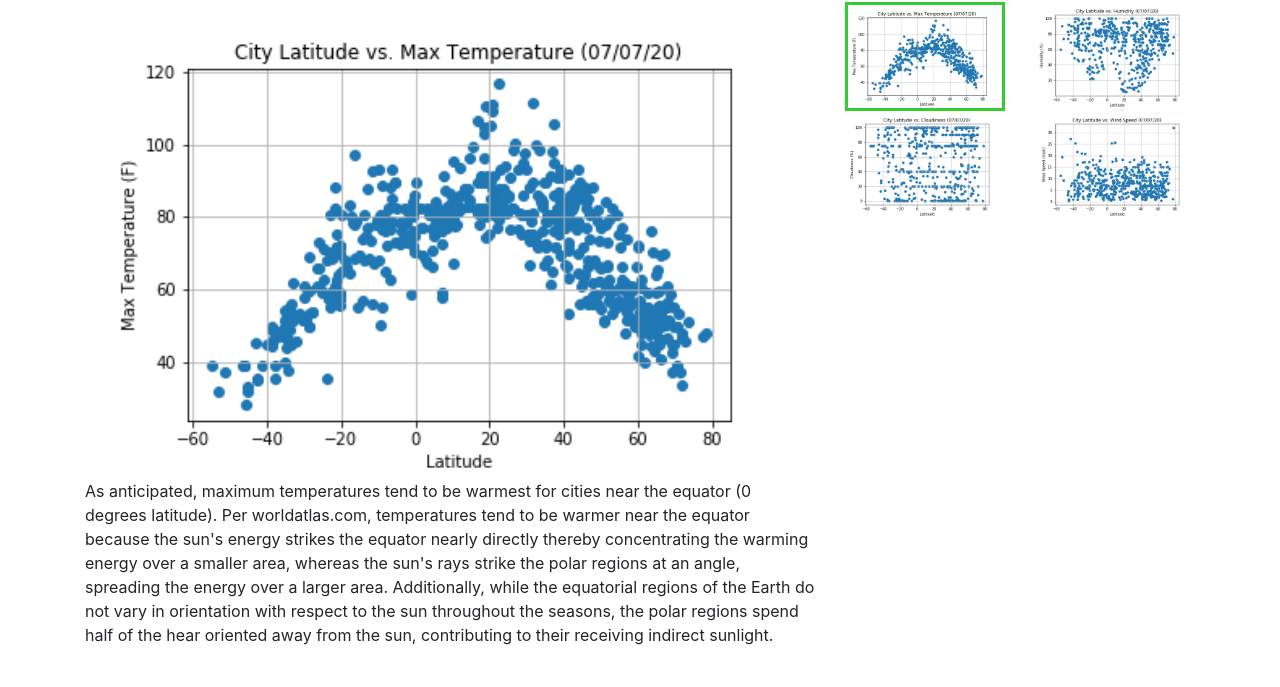
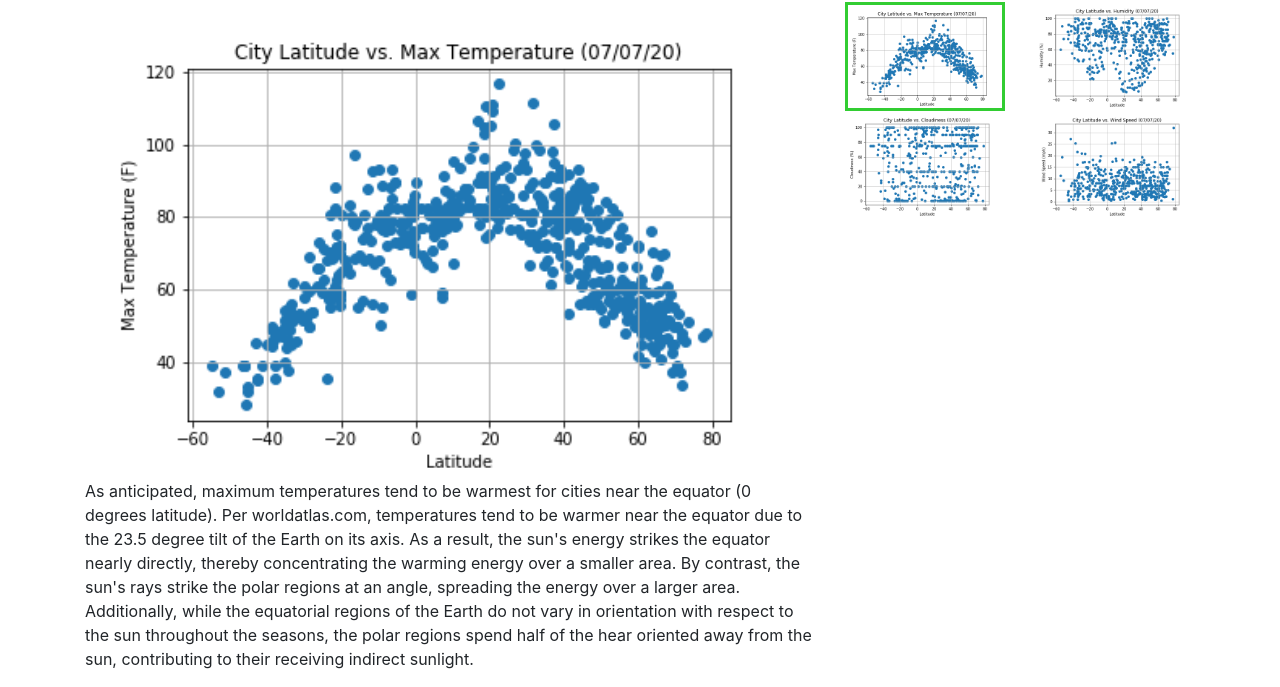
Before and after one commit to jgabunilas/Web-Design-Challenge, a plain HTML site: page WebVisualizations/temperature.html in a window 1280 px wide. Shown: the part 125-812 px from the top of the page. Drawn offline with nearby package versions, Linux system fonts and the light colour scheme.

Commit message:
Update temperature.html
Minor text updates

```diff
--- a/WebVisualizations/temperature.html
+++ b/WebVisualizations/temperature.html
@@ -50,7 +50,7 @@ By Jason Gabunilas -->
 
                         <img class='col-lg-12 id='landing-img' src='images/Fig1_Lat_v_Temp.png'>
                         <p>
-                                As anticipated, maximum temperatures tend to be warmest for cities near the equator (0 degrees latitude). Per worldatlas.com, temperatures tend to be warmer near the equator because the sun's energy strikes the equator nearly directly thereby concentrating the warming energy over a smaller area, whereas the sun's rays strike the polar regions at an angle, spreading the energy over a larger area. Additionally, while the equatorial regions of the Earth do not vary in orientation with respect to the sun throughout the seasons, the polar regions spend half of the hear oriented away from the sun, contributing to their receiving indirect sunlight.
+                                As anticipated, maximum temperatures tend to be warmest for cities near the equator (0 degrees latitude). Per worldatlas.com, temperatures tend to be warmer near the equator due to the 23.5 degree tilt of the Earth on its axis. As a result, the sun's energy strikes the equator nearly directly, thereby concentrating the warming energy over a smaller area. By contrast, the sun's rays strike the polar regions at an angle, spreading the energy over a larger area. Additionally, while the equatorial regions of the Earth do not vary in orientation with respect to the sun throughout the seasons, the polar regions spend half of the hear oriented away from the sun, contributing to their receiving indirect sunlight.
                         </p>
                 </div>
                 <div class = 'col-lg-4'>
```
